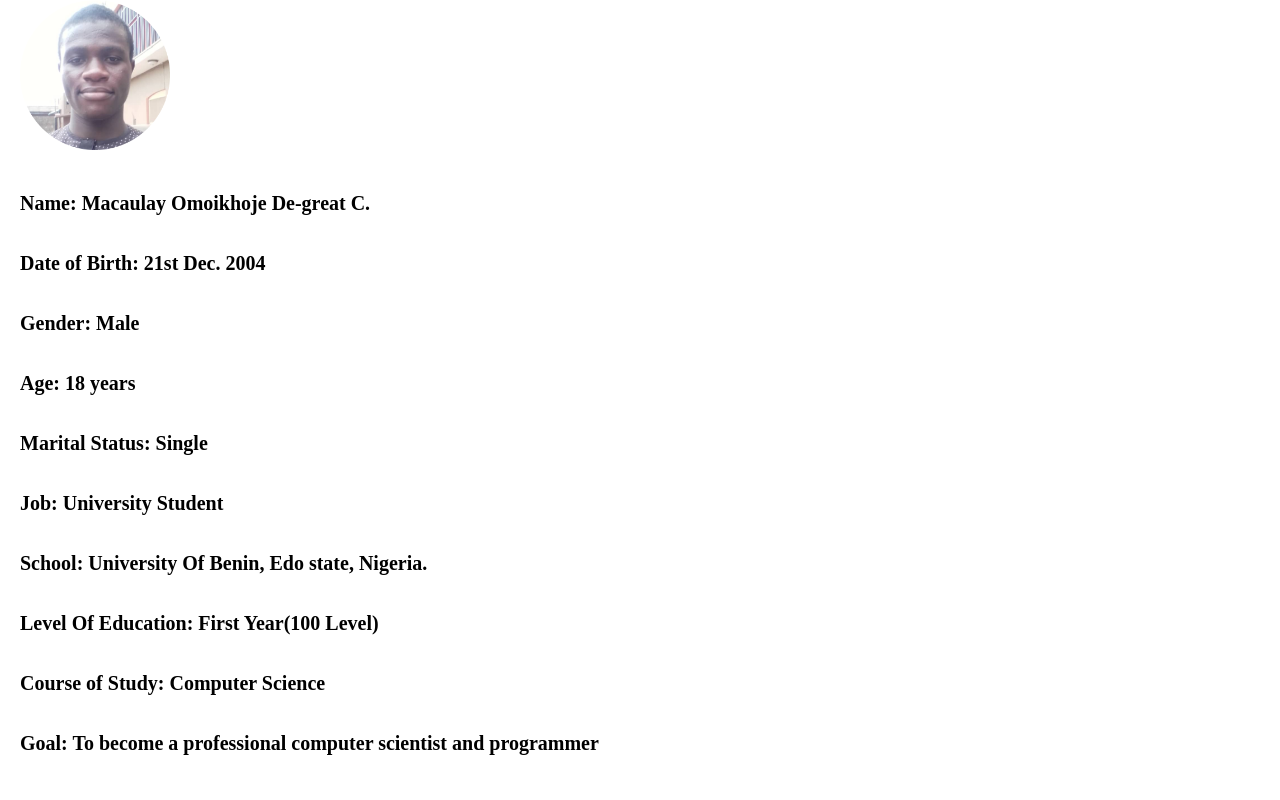
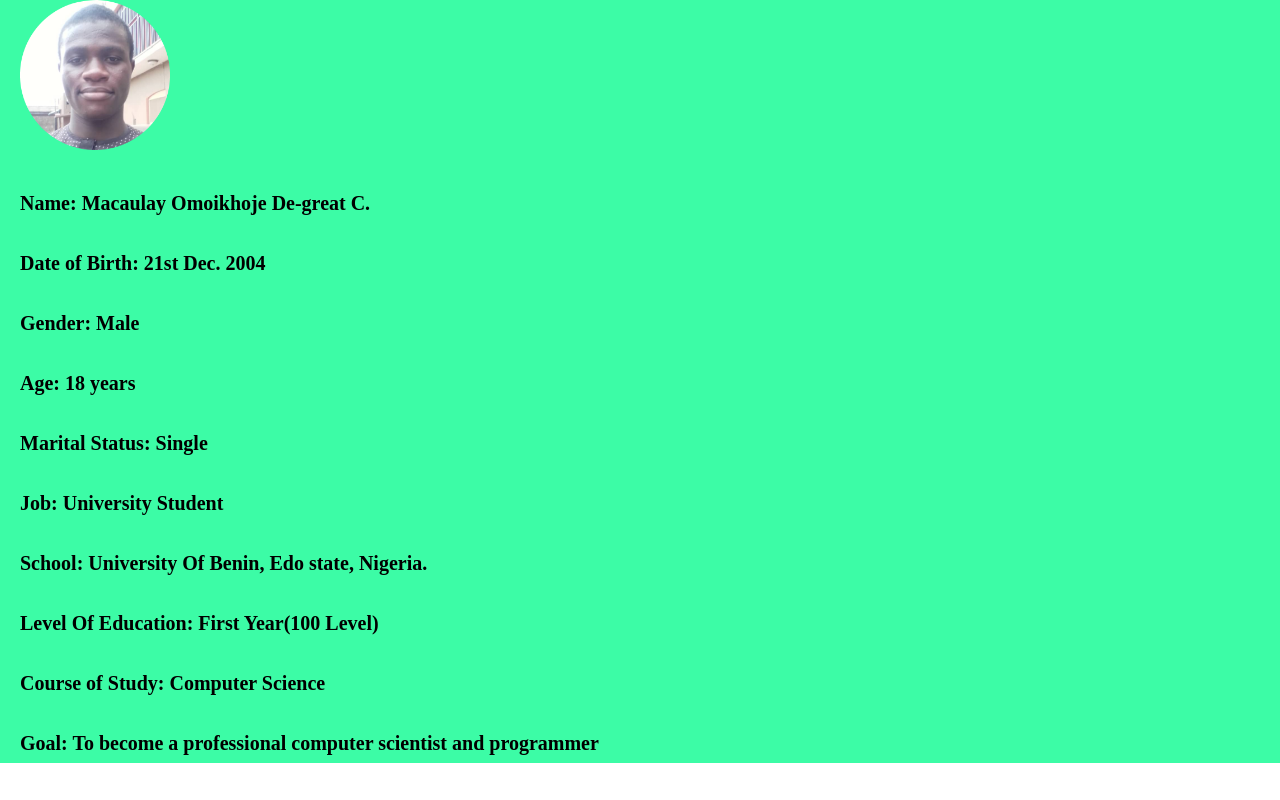
Before and after one commit to MacChristo/Personal-Site-1, a plain HTML site: page form.html in a window 1280 px wide. Drawn offline with Linux system fonts and the light colour scheme.

Commit message:
updated css file

```diff
--- a/css/styles.css
+++ b/css/styles.css
@@ -103,6 +103,7 @@ hr {
   padding-left: 20px;
   font-weight: bold;
   font-size: 20px;
+  background-color: #3cfca6
 }
 
 .bottom-container {
```
